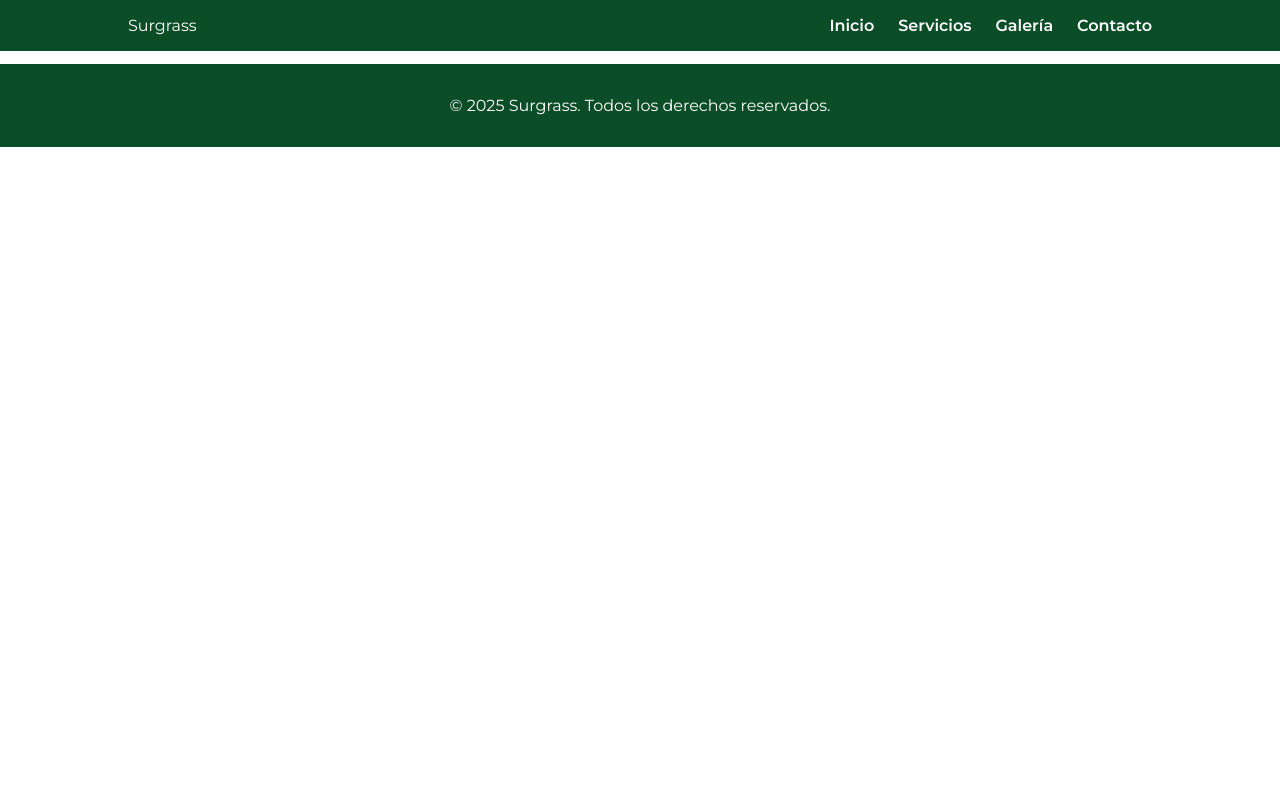
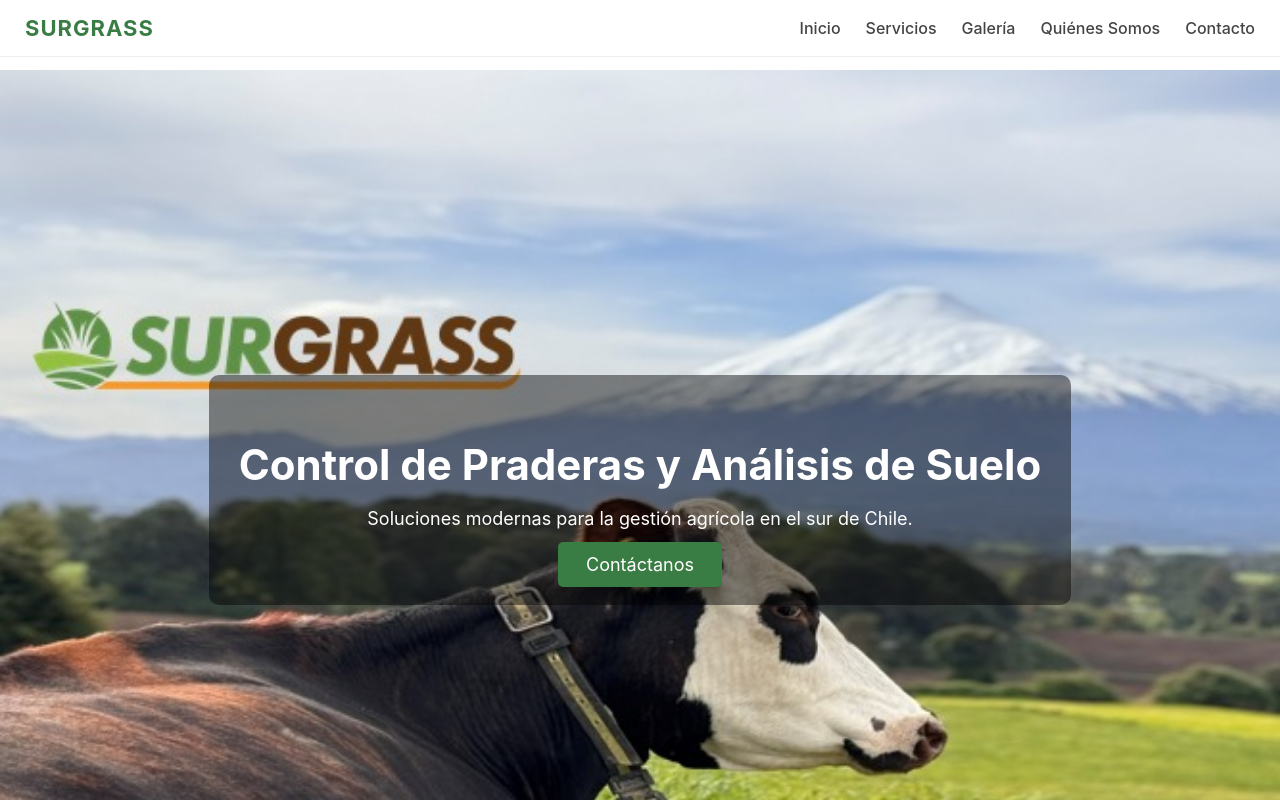
Before and after one commit to CamiloMoraga/surgrass-landing, a Vue app: page / in a window 1280 px wide. Shown: the top 800 px of the page. Built offline with nearby package versions, Linux system fonts and the light colour scheme.

Commit message:
Se crea esqueleto base completo, estilo bestfed.

```diff
--- a/src/App.vue
+++ b/src/App.vue
@@ -1,12 +1,27 @@
 <template>
   <div id="app">
     <Navbar />
-    <router-view />
+
+    <main>
+      <router-view />
+    </main>
+
     <Footer />
   </div>
 </template>
 
-<script setup>
-import Navbar from './components/Navbar.vue'
-import Footer from './components/Footer.vue'
+<script>
+import Navbar from "./components/Navbar.vue";
+import Footer from "./components/Footer.vue";
+
+export default {
+  components: { Navbar, Footer },
+};
 </script>
+
+<style>
+main {
+  min-height: calc(100vh - 200px);
+  padding-top: 70px; /* deja espacio para navbar fijo */
+}
+</style>
--- a/src/assets/css/global.css
+++ b/src/assets/css/global.css
@@ -1,19 +1,10 @@
-@import url('https://fonts.googleapis.com/css2?family=Montserrat:wght@400;600&display=swap');
-
-* {
+body {
     margin: 0;
-    padding: 0;
-    box-sizing: border-box;
-    font-family: 'Montserrat', sans-serif;
-}
-
-body {
-    background-color: #fefefe;
+    font-family: "Inter", sans-serif;
     color: #333;
     scroll-behavior: smooth;
 }
 
-a {
-    text-decoration: none;
-    color: inherit;
+section {
+    padding: 80px 20px;
 }
--- a/src/components/Footer.vue
+++ b/src/components/Footer.vue
@@ -1,15 +1,15 @@
 <template>
   <footer class="footer">
-    <p>© 2025 Surgrass. Todos los derechos reservados.</p>
+    <p>© {{ new Date().getFullYear() }} Surgrass — Todos los derechos reservados</p>
   </footer>
 </template>
 
 <style scoped>
 .footer {
+  background: #f5f5f5;
   text-align: center;
-  padding: 2rem 0;
-  background: #0b4d26;
-  color: white;
-  margin-top: 4rem;
+  padding: 25px 0;
+  margin-top: 40px;
+  color: #555;
 }
 </style>
--- a/src/components/HeroSection.vue
+++ b/src/components/HeroSection.vue
@@ -1,11 +1,47 @@
-<script setup>
-
-</script>
-
 <template>
-
+  <section id="inicio" class="hero">
+    <div class="overlay">
+      <h1>Control de Praderas y Análisis de Suelo</h1>
+      <p>Soluciones modernas para la gestión agrícola en el sur de Chile.</p>
+      <a href="#contacto" class="btn">Contáctanos</a>
+    </div>
+  </section>
 </template>
 
 <style scoped>
+.hero {
+  height: 85vh;
+  background: url('../assets/img/login-bg.jpeg') center/cover no-repeat;
+  display: flex;
+  justify-content: center;
+  align-items: center;
+  position: relative;
+}
 
+.overlay {
+  background: rgba(0, 0, 0, 0.45);
+  color: white;
+  text-align: center;
+  padding: 30px;
+  border-radius: 10px;
+}
+
+h1 {
+  font-size: 42px;
+  margin-bottom: 15px;
+}
+
+p {
+  font-size: 18px;
+  margin-bottom: 25px;
+}
+
+.btn {
+  background: #3a7d44;
+  color: white;
+  padding: 12px 28px;
+  text-decoration: none;
+  border-radius: 5px;
+  font-size: 18px;
+}
 </style>
--- a/src/components/Navbar.vue
+++ b/src/components/Navbar.vue
@@ -1,38 +1,93 @@
 <template>
-  <nav class="navbar">
-    <div class="logo">Surgrass</div>
-    <ul class="menu">
-      <li><router-link to="/">Inicio</router-link></li>
-      <li><router-link to="/servicios">Servicios</router-link></li>
-      <li><router-link to="/galeria">Galería</router-link></li>
-      <li><router-link to="/contacto">Contacto</router-link></li>
-    </ul>
-  </nav>
+  <header class="navbar">
+    <div class="container">
+      <div class="logo">SURGRASS</div>
+
+      <nav :class="{ open: menuOpen }">
+        <a href="#inicio">Inicio</a>
+        <a href="#servicios">Servicios</a>
+        <a href="#galeria">Galería</a>
+        <a href="#nosotros">Quiénes Somos</a>
+        <a href="#contacto">Contacto</a>
+      </nav>
+
+      <div class="toggle" @click="menuOpen = !menuOpen">
+        ☰
+      </div>
+    </div>
+  </header>
 </template>
+
+<script>
+export default {
+  data() {
+    return { menuOpen: false };
+  },
+};
+</script>
 
 <style scoped>
 .navbar {
   position: fixed;
   top: 0;
-  left: 0;
   width: 100%;
-  background: #0b4d26;
-  color: white;
+  background: white;
+  border-bottom: 1px solid #eee;
+  z-index: 1000;
+}
+
+.container {
   display: flex;
   justify-content: space-between;
   align-items: center;
-  padding: 1rem 10%;
-  z-index: 1000;
+  padding: 15px 25px;
 }
 
-.menu {
-  list-style: none;
-  display: flex;
-  gap: 1.5rem;
+.logo {
+  font-weight: bold;
+  font-size: 22px;
+  color: #3a7d44;
+  letter-spacing: 1px;
 }
 
-.menu a {
-  color: white;
-  font-weight: 600;
+nav {
+  display: flex;
+  gap: 25px;
+}
+
+nav a {
+  text-decoration: none;
+  color: #444;
+  font-weight: 500;
+}
+
+.toggle {
+  display: none;
+  cursor: pointer;
+  font-size: 24px;
+}
+
+/* Mobile */
+@media (max-width: 768px) {
+  nav {
+    position: absolute;
+    top: 60px;
+    right: 0;
+    background: white;
+    flex-direction: column;
+    padding: 20px;
+    width: 200px;
+    border-left: 1px solid #eee;
+    border-bottom: 1px solid #eee;
+    display: none;
+  }
+
+  nav.open {
+    display: flex;
+  }
+
+  .toggle {
+    display: block;
+  }
 }
 </style>
--- a/src/router/index.js
+++ b/src/router/index.js
@@ -1,20 +1,17 @@
-import { createRouter, createWebHistory } from 'vue-router'
-
-import HeroSection from '../components/HeroSection.vue'
-import ServicesSection from '../components/ServicesSection.vue'
-import GallerySection from '../components/GallerySection.vue'
-import ContactForm from '../components/ContactForm.vue'
+import { createRouter, createWebHistory } from 'vue-router';
+import Home from '../views/Home.vue';
 
 const routes = [
-    { path: '/', component: HeroSection },
-    { path: '/servicios', component: ServicesSection },
-    { path: '/galeria', component: GallerySection },
-    { path: '/contacto', component: ContactForm }
-]
+    {
+        path: '/',
+        name: 'Home',
+        component: Home
+    }
+];
 
 const router = createRouter({
     history: createWebHistory(),
     routes
-})
+});
 
-export default router
+export default router;
--- /dev/null
+++ b/src/views/Home.vue
@@ -0,0 +1,27 @@
+<template>
+  <div>
+    <HeroSection />
+    <ServicesSection />
+    <GallerySection />
+    <AboutSection />
+    <ContactForm />
+  </div>
+</template>
+
+<script>
+import HeroSection from "../components/HeroSection.vue";
+import ServicesSection from "../components/ServicesSection.vue";
+import GallerySection from "../components/GallerySection.vue";
+import AboutSection from "../components/AboutSection.vue";
+import ContactForm from "../components/ContactForm.vue";
+
+export default {
+  components: {
+    HeroSection,
+    ServicesSection,
+    GallerySection,
+    AboutSection,
+    ContactForm,
+  },
+};
+</script>
```
Also changed, not shown: src/assets/img/login-bg.jpeg (added), src/assets/img/login2-bg.jpeg (added).
